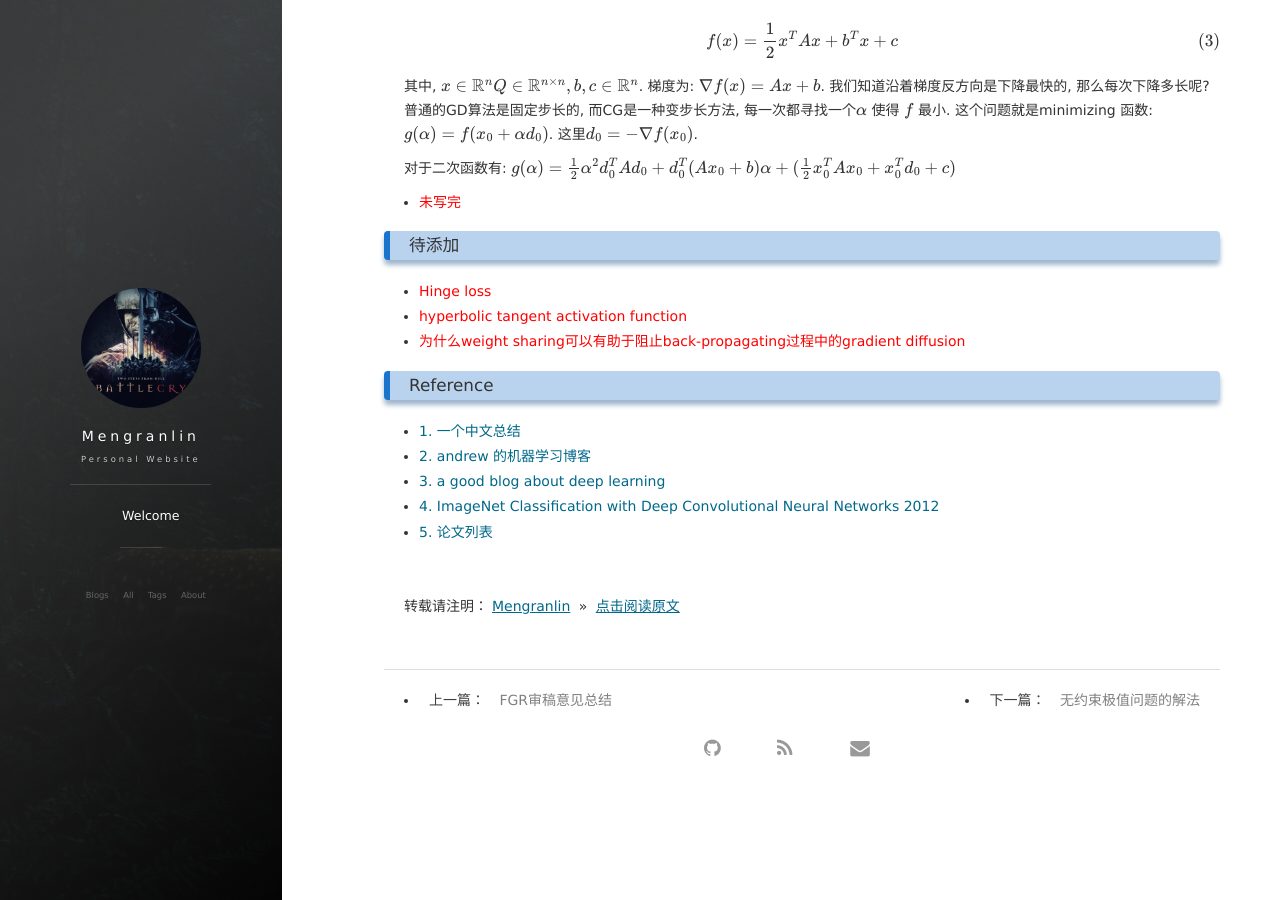
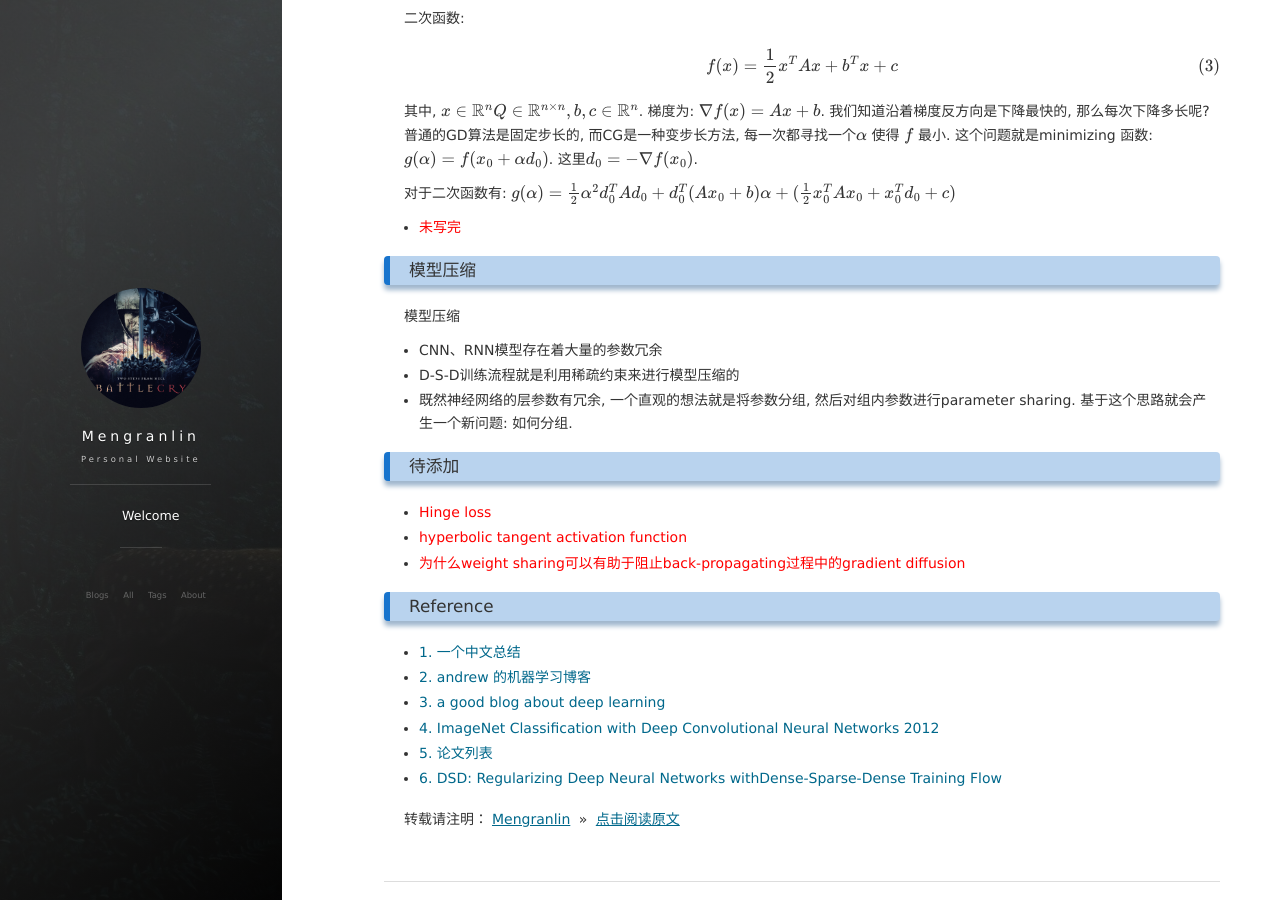
Before and after one commit to lmrshare/lmrshare.github.io, a Jekyll site: the page built from _posts/2018-05-22-cnn-checklist1.md, in a window 1280 px wide and 900 px high, scrolled down 8300 px. Built offline with Jekyll 4.4.1, drawn with Linux system fonts in a browser that asks for light colours; nearby versions of some CDN libraries; formulas are drawn with MathJax 3; comment, search, counter and statistics services are not loaded.

Commit message:
cnn-checklist

```diff
--- a/_posts/2018-05-22-cnn-checklist1.md
+++ b/_posts/2018-05-22-cnn-checklist1.md
@@ -22,6 +22,7 @@ tag: Domain Knowledge
 * [Generative Adversarial Networks 2014](#GAN)
 * [Generating Image Descriptions](#GID)
 * [Hessian Free Optimization](#hessian-free-optimization)
+* [模型压缩](#optimize-model)
 * [待添加](#will-search)
 * [Reference](#reference)
 
@@ -314,6 +315,14 @@ $$
 
 - [<font color="ff0000">未写完</font>](http://andrew.gibiansky.com/blog/machine-learning/hessian-free-optimization/)
 
+### <a name="optimize-model"></a>模型压缩
+
+模型压缩
+
++ CNN、RNN模型存在着大量的参数冗余
++ D-S-D训练流程就是利用稀疏约束来进行模型压缩的
++ 既然神经网络的层参数有冗余, 一个直观的想法就是将参数分组, 然后对组内参数进行parameter sharing. 基于这个思路就会产生一个新问题: 如何分组.
+
 ### <a name="will-search"></a>待添加
 
 + <font color="ff0000">Hinge loss</font>
@@ -327,7 +336,7 @@ $$
 - [3. a good blog about deep learning](http://andrew.gibiansky.com/archive.html)
 - [4. ImageNet Classification with Deep Convolutional Neural Networks 2012](https://papers.nips.cc/paper/4824-imagenet-classification-with-deep-convolutional-neural-networks.pdf)
 - [5. 论文列表](https://github.com/lmrshare/lmrshare.github.io/tree/master/papers/cnn-mri-papers-tmpfile)
-
+- [6. DSD: Regularizing Deep Neural Networks withDense-Sparse-Dense Training Flow](https://arxiv.org/pdf/1607.04381v1.pdf)
 <br>
 
 转载请注明：[Mengranlin](https://lmrshare.github.io) » [点击阅读原文](https://lmrshare.github.io/2015/09/iOS9_Note/)
```
